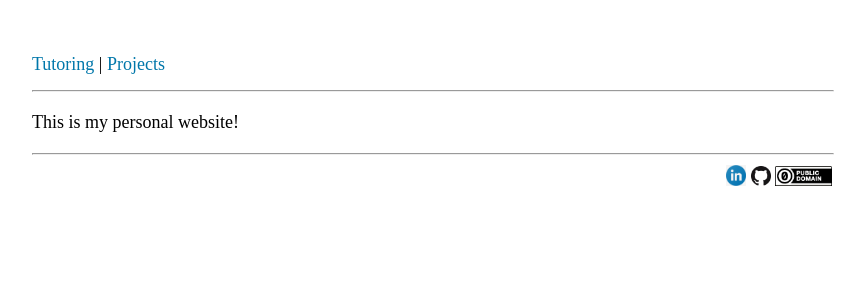
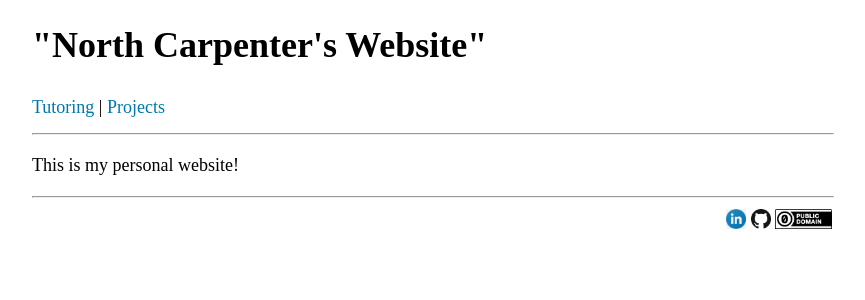
Before and after one commit to NorthCarpenter/NorthCarpenter.github.io, a Jekyll site: the page built from index.md, in a window 1280 px wide. Shown: the top 300 px of the page, without its empty margins (208-1073 px from the left). Built offline with Jekyll 4.4.1, drawn with Linux system fonts in a browser that asks for light colours.

Commit message:
Figured out Head and Header were difrent!

```diff
--- a/_layouts/default.html
+++ b/_layouts/default.html
@@ -10,8 +10,6 @@
     <meta charset="utf-8">
     <meta http-equiv="X-UA-Compatible" content="IE=edge">
     <meta name="viewport" content="width=device-width, initial-scale=1.0">
-
-    <a href="/" style="text-decoration: none; color: black;"><h1>{{ site.data.navigation.item.name }}</h1></a>
 
     <!-- RSS feed -->
     {% feed_meta %}
@@ -26,6 +24,9 @@
 </head>
 
 <body>
+    <header>
+        <a href="/" style="text-decoration: none; color: black;"><h1>"North Carpenter's Website"</h1></a>
+    </header>
 
     <!-- Navigation -->
     {% include navigation.html %}
```
